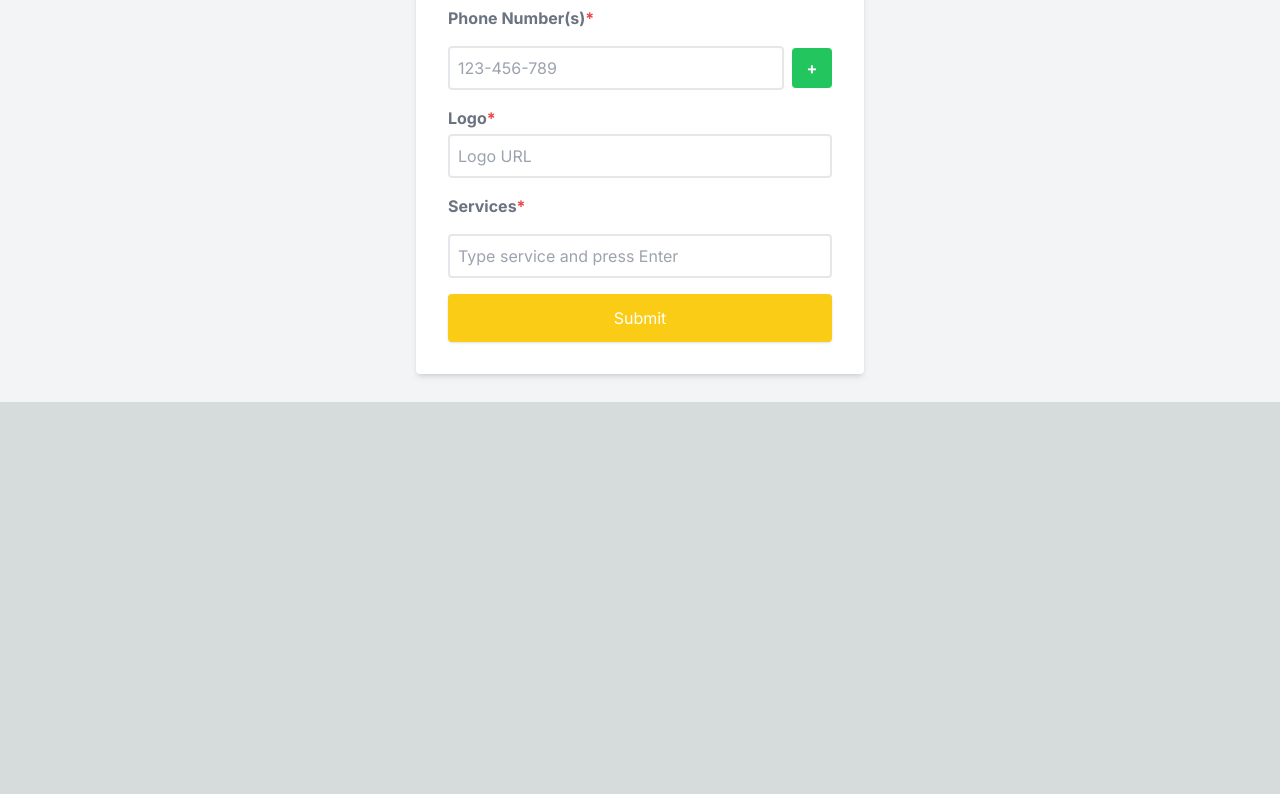
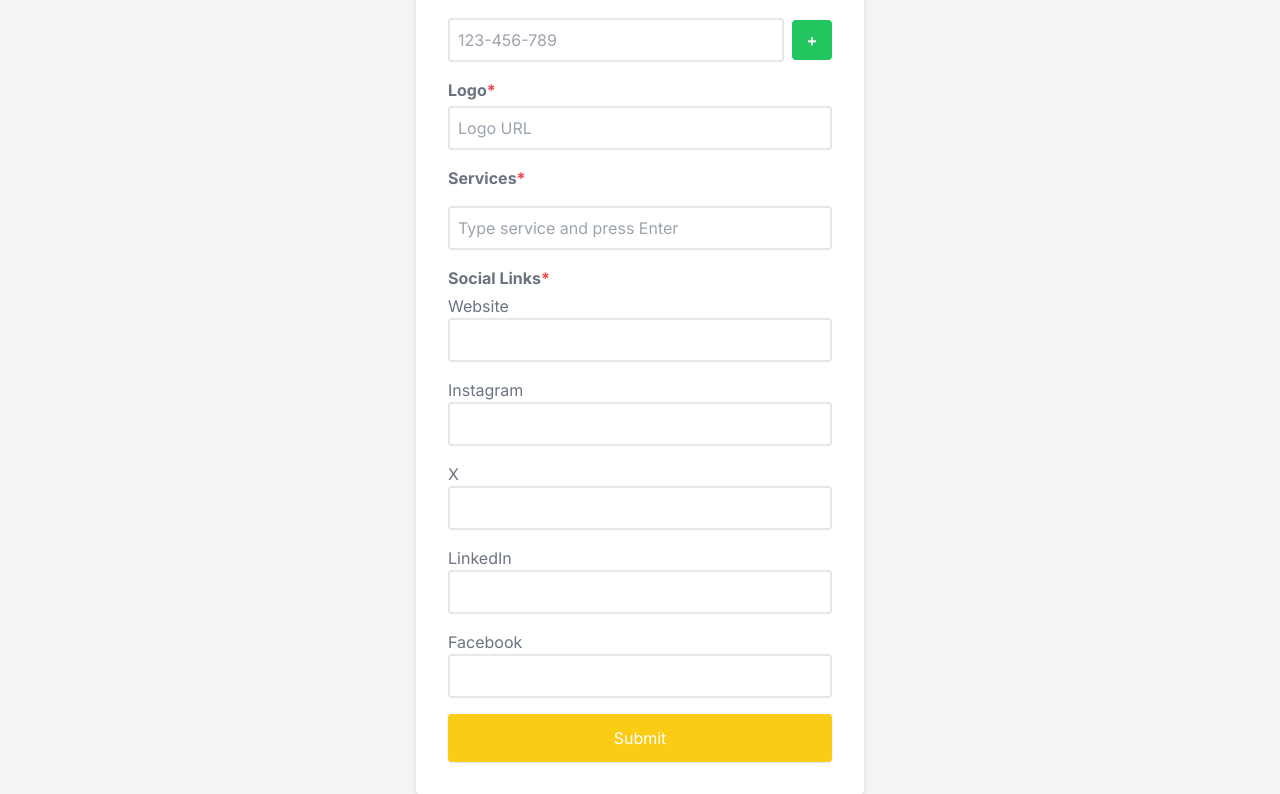
Before and after one commit to Cizal19/biz-qr, a Next.js app in the folder web/: page / in a window 1280 px wide. Shown: the part 398-1192 px from the top of the page. Before the commit the page ends 800 px from the top, so only its background shows below. Built offline with nearby package versions, Linux system fonts and the light colour scheme.

Commit message:
Created SocialLinksInput component

```diff
--- a/web/src/app/components/Form.jsx
+++ b/web/src/app/components/Form.jsx
@@ -3,6 +3,7 @@ import { useState } from "react";
 import ServicesInput from "./ServicesInput";
 import AddressInput from "./AddressInput";
 import PhoneNumberInput from "./PhoneNumberInput";
+import SocialLinksInput from "./SocialLinksInput";
 
 const Form = () => {
   const [formData, setFormData] = useState({
@@ -15,6 +16,13 @@ const Form = () => {
     phoneNumbers: [],
     logo: "",
     services: [],
+    socialLinks: {
+      website: "",
+      instagram: "",
+      facebook: "",
+      x: "",
+      linkedin: "",
+    },
   });
 
   const handleChange = (e) => {
@@ -27,12 +35,22 @@ const Form = () => {
     setFormData((prev) => ({ ...prev, services }));
   };
 
+  // Handler for updating address in formData
   const handleAddressChange = (newAddress) => {
     setFormData((prev) => ({ ...prev, address: newAddress }));
   };
 
+  // Handler for updating phone numbers in formData
   const handlePhoneNumbersChange = (phoneNumbers) => {
     setFormData((prev) => ({ ...prev, phoneNumbers }));
+  };
+
+  // Handler for updating social links in formData
+  const handleSocialLinksChange = (newSocialLinks) => {
+    setFormData((prev) => ({
+      ...prev,
+      socialLinks: newSocialLinks,
+    }));
   };
 
   const handleSubmit = async (e) => {
@@ -71,20 +89,6 @@ const Form = () => {
             <AddressInput onAddressChange={handleAddressChange} />
           </div>
 
-          {/* <div>
-            <label className="block mb-1 font-bold text-gray-500">
-              Phone Number<span className="text-red-500">*</span>
-            </label>
-            <input
-              type="tel"
-              name="phoneNumber"
-              placeholder="123-456-789"
-              value={formData.phoneNumber}
-              onChange={handleChange}
-              required
-              className="w-full border-2 p-2 rounded outline-none focus:border-blue-500"
-            />
-          </div> */}
           <PhoneNumberInput
             phoneNumbers={formData.phoneNumbers}
             setPhoneNumbers={handlePhoneNumbersChange}
@@ -114,7 +118,15 @@ const Form = () => {
               required
             />
           </div>
-
+          <div>
+            <label className="block mb-1 font-bold text-gray-500">
+              Social Links<span className="text-red-500">*</span>
+            </label>
+            <SocialLinksInput
+              socialLinks={formData.socialLinks}
+              setSocialLinks={handleSocialLinksChange}
+            />
+          </div>
           <button
             type="submit"
             className="w-full p-3 bg-yellow-400 text-white rounded shadow hover:bg-yellow-300"
--- /dev/null
+++ b/web/src/app/components/SocialLinksInput.jsx
@@ -0,0 +1,69 @@
+import React from "react";
+
+const SocialLinksInput = ({ socialLinks, setSocialLinks }) => {
+  const handleChange = (e) => {
+    const { name, value } = e.target;
+    setSocialLinks((prevLinks) => ({
+      ...prevLinks,
+      [name]: value,
+    }));
+  };
+
+  return (
+    <div className="space-y-4">
+      <div>
+        <label className="block  text-gray-500">Website</label>
+        <input
+          type="url"
+          name="website"
+          value={socialLinks.website || ""}
+          onChange={handleChange}
+          className="w-full border-2 p-2 rounded outline-none focus:border-blue-500"
+        />
+      </div>
+      <div>
+        <label className="block  text-gray-500">Instagram</label>
+        <input
+          type="url"
+          name="instagram"
+          value={socialLinks.instagram || ""}
+          onChange={handleChange}
+          className="w-full border-2 p-2 rounded outline-none focus:border-blue-500"
+        />
+      </div>
+
+      <div>
+        <label className="block  text-gray-500">X</label>
+        <input
+          type="text"
+          name="x"
+          value={socialLinks.x || ""}
+          onChange={handleChange}
+          className="w-full border-2 p-2 rounded outline-none focus:border-blue-500"
+        />
+      </div>
+      <div>
+        <label className="block  text-gray-500">LinkedIn</label>
+        <input
+          type="text"
+          name="linkedin"
+          value={socialLinks.linkedIn || ""}
+          onChange={handleChange}
+          className="w-full border-2 p-2 rounded outline-none focus:border-blue-500"
+        />
+      </div>
+      <div>
+        <label className="block  text-gray-500">Facebook</label>
+        <input
+          type="text"
+          name="facebook"
+          value={socialLinks.facebook || ""}
+          onChange={handleChange}
+          className="w-full border-2 p-2 rounded outline-none focus:border-blue-500"
+        />
+      </div>
+    </div>
+  );
+};
+
+export default SocialLinksInput;
```
